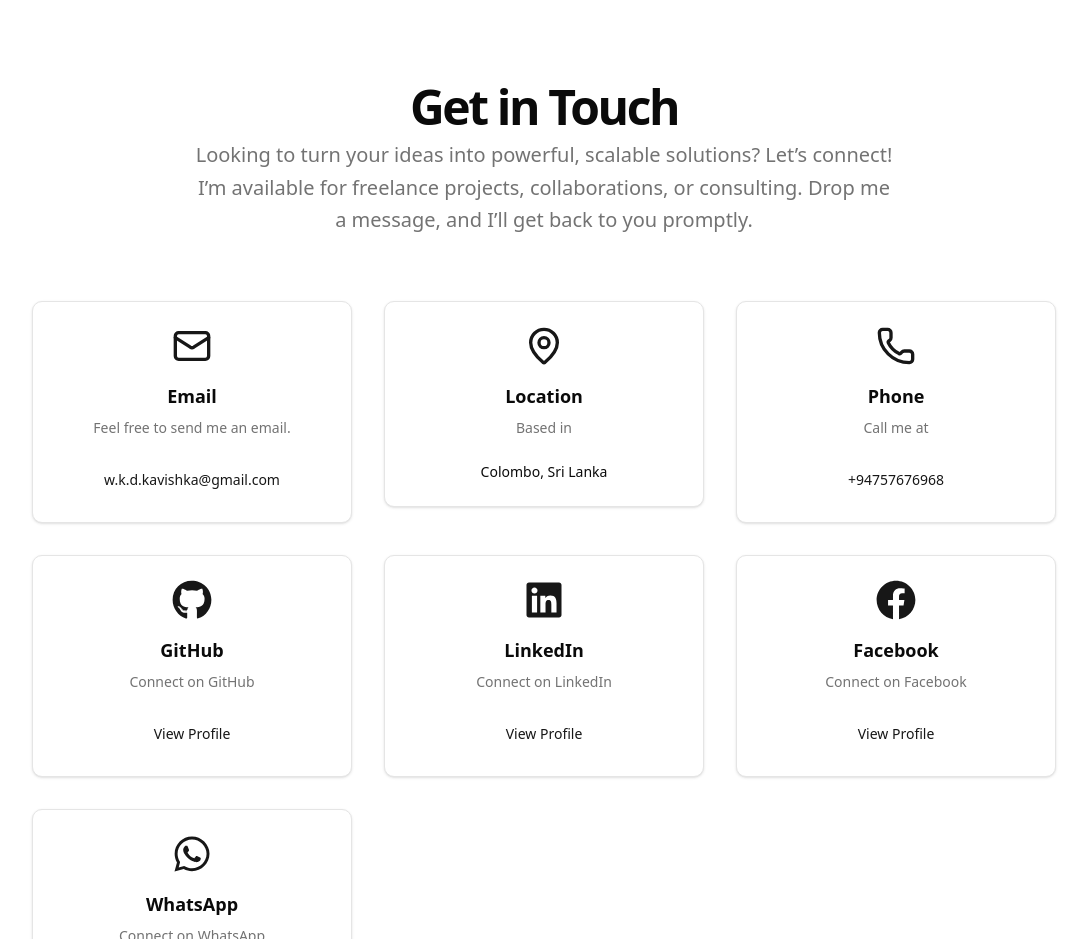
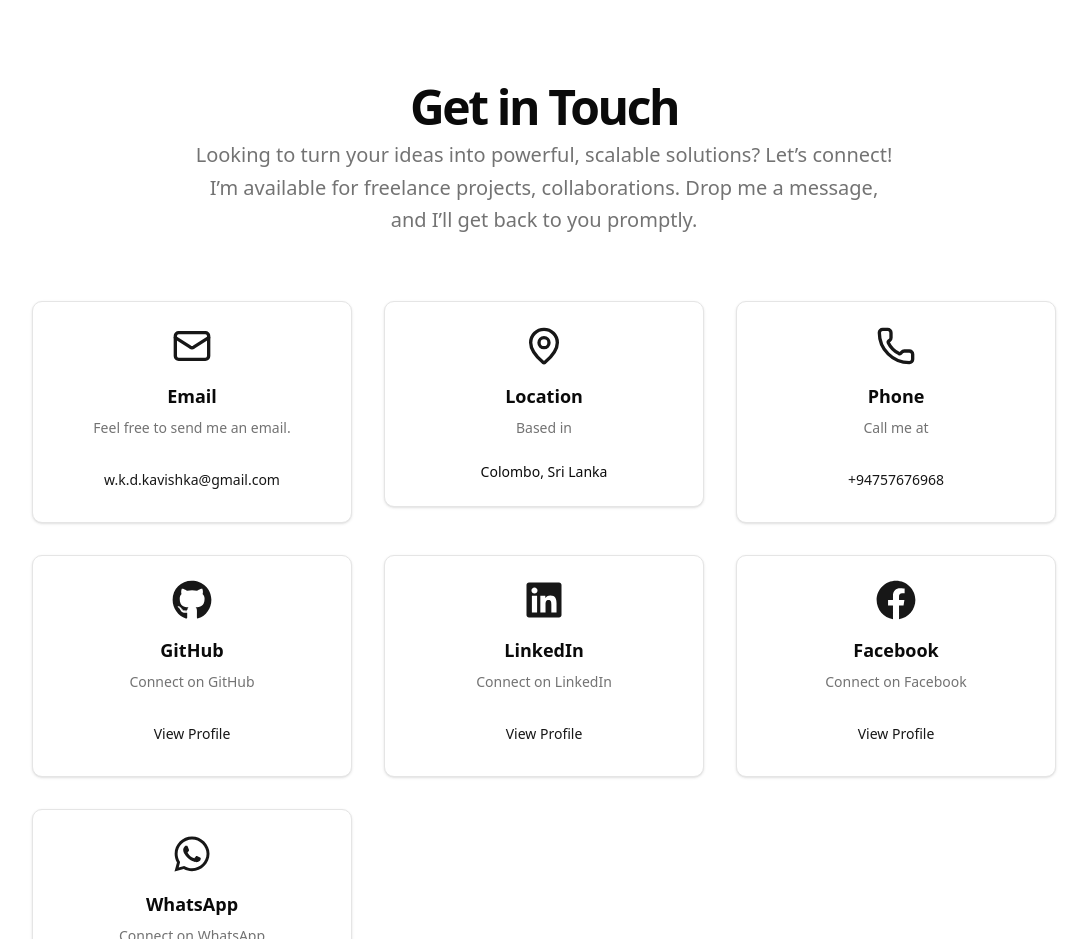
Before and after one commit to wkdkavishka/wkdkavishka-next, a Next.js app: page / in a window 1280 px wide. Shown: the part 3820-4759 px from the top of the page, without its empty margins (96-1183 px from the left). Built offline with nearby package versions, Linux system fonts and the light colour scheme.

Commit message:
update get in touch message

```diff
--- a/data/site-data.ts
+++ b/data/site-data.ts
@@ -88,7 +88,7 @@ const siteData: SiteData = {
 			"Dedicated to continuous improvement and excellence in every stage of software development.",
 		],
 		getInTouch:
-			"Looking to turn your ideas into powerful, scalable solutions? Let’s connect! I’m available for freelance projects, collaborations, or consulting. Drop me a message, and I’ll get back to you promptly.",
+			"Looking to turn your ideas into powerful, scalable solutions? Let’s connect! I’m available for freelance projects, collaborations. Drop me a message, and I’ll get back to you promptly.",
 		resumeUrl: "/resume.pdf",
 		description:
 			"W.K.D. Kavishka is a Software Engineer and DevOps Engineer in Colombo, Sri Lanka, specializing in full-stack web development, cloud infrastructure, and automation using React, Next.js, Node.js, Docker, Kubernetes, and AWS.",
```
